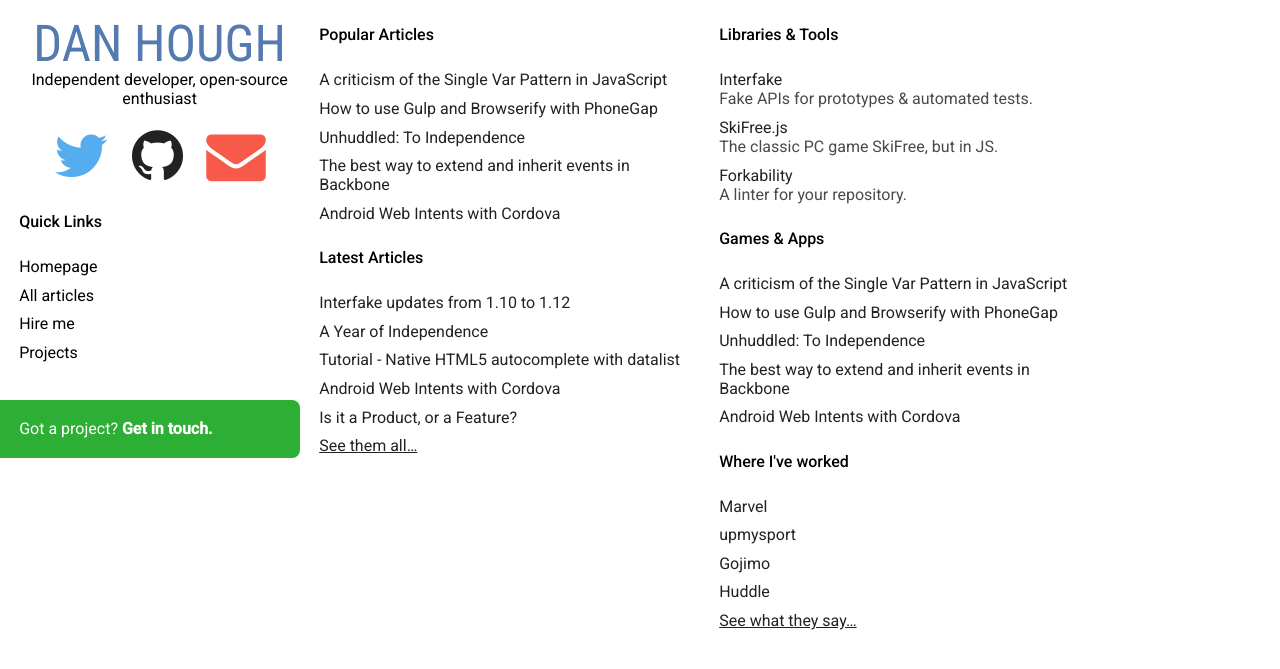
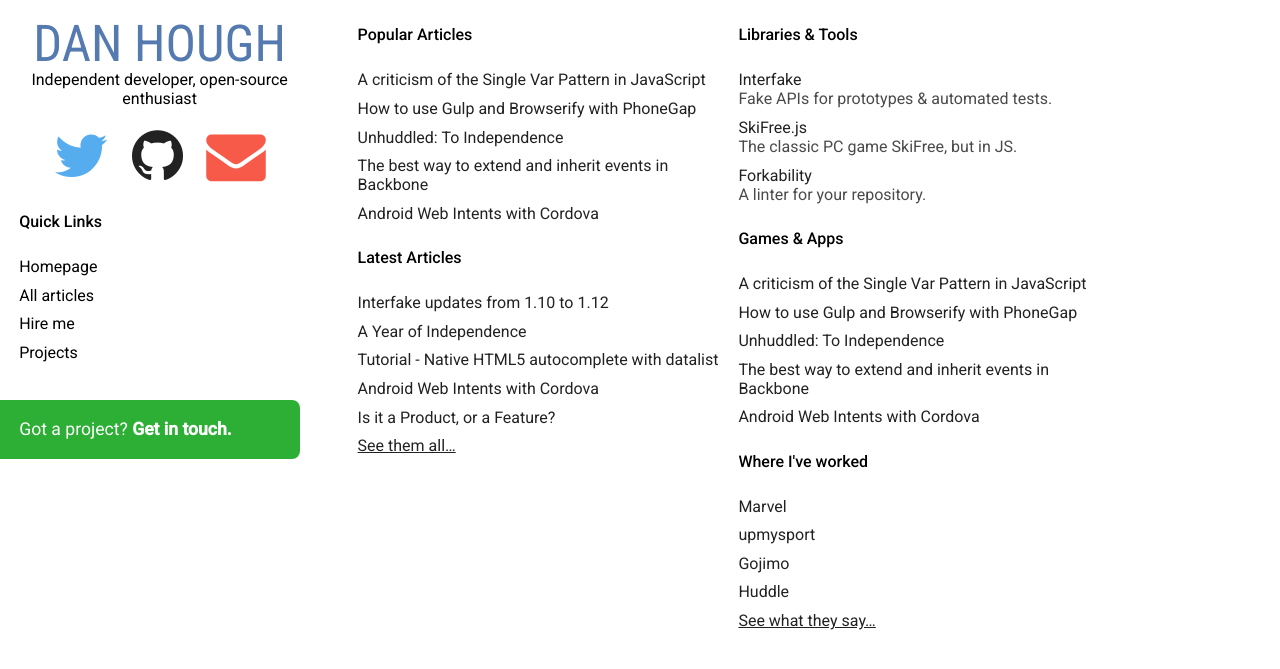
Before and after one commit to basicallydan/danhough.com, a Jekyll site: the page built from index.html, in a window 1280 px wide. Shown: the top 669 px of the page. Built offline with Jekyll 4.4.1, drawn with Linux system fonts in a browser that asks for light colours; Markdown is read by kramdown in place of the engine named in the settings; comment, search, counter and statistics services are not loaded.

Commit message:
Better proportions

```diff
--- a/css/main.css
+++ b/css/main.css
@@ -2090,6 +2090,7 @@
   width: 18.75rem;
   padding-top: 1.2rem;
   padding-left: 1.2rem;
+  margin-right: 2.4rem;
   order: -1; }
   @media (min-width: 769px) {
     header {
@@ -2235,7 +2236,8 @@
 
 .cta, .cta--primary {
   color: #fefefe;
-  text-decoration: none; }
+  text-decoration: none;
+  font-size: 1.1rem; }
   .cta--primary {
     background: #2CAF34; }
     header .cta--primary {
--- a/scss/_navigation.scss
+++ b/scss/_navigation.scss
@@ -79,6 +79,7 @@
 .cta {
 	color:$white;
 	text-decoration:none;
+	font-size:$medium-font-size;
 
 	&--primary {
 		@extend .cta;
--- a/scss/_shared.scss
+++ b/scss/_shared.scss
@@ -24,6 +24,7 @@
 	width:$header-width;
 	padding-top:$standard-margin;
 	padding-left:$standard-margin;
+	margin-right:$large-margin;
 	order:-1;
 
 	@media (min-width: 769px) {
--- a/scss/_sizes.scss
+++ b/scss/_sizes.scss
@@ -4,6 +4,7 @@
 
 // Font sizes
 $standard-font-size:1rem;
+$medium-font-size:1.1rem;
 $large-font-size:1.57rem;
 $page-title-font-size:1.8rem;
 $site-title-font-size:3.17rem;
```
